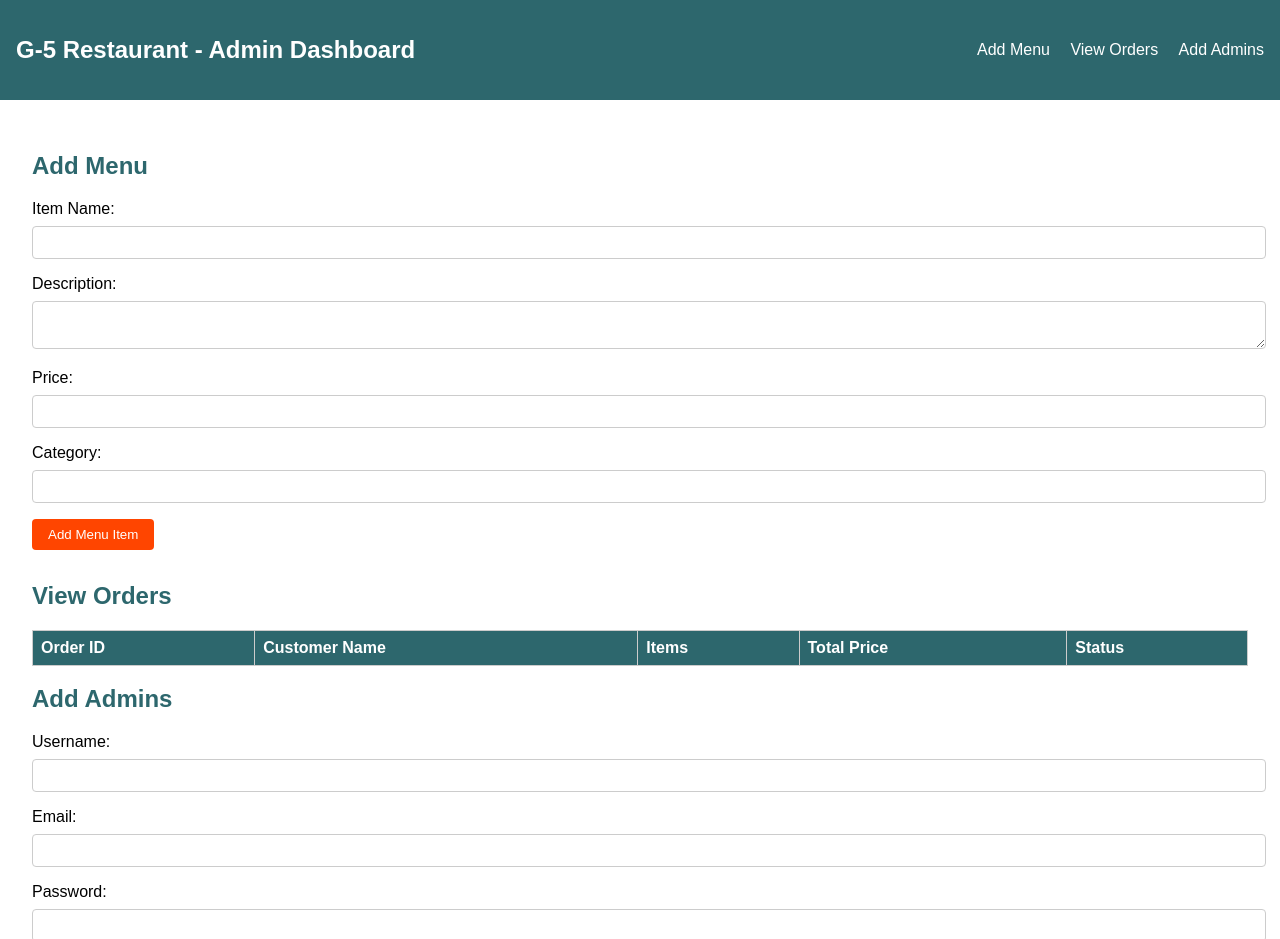
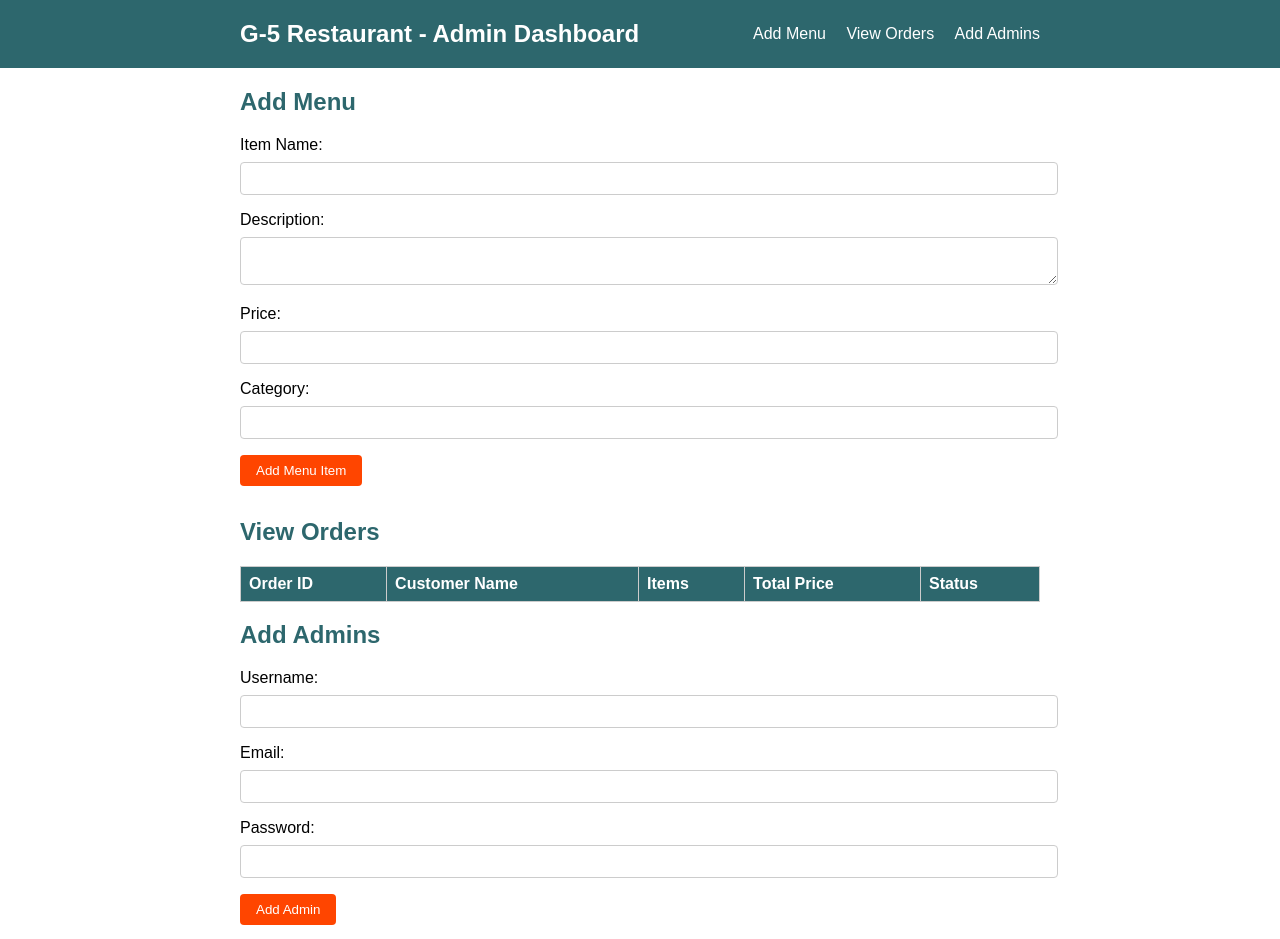
Before and after one commit to Ephraimdebel/Restaurant_Ordering_System_2024_25, a website: page Client/pages/dashboard.html in a window 1280 px wide. Shown: the top 939 px of the page. Drawn offline with Linux system fonts and the light colour scheme.

Commit message:
slight style modification

```diff
--- a/Client/pages/dashboard.html
+++ b/Client/pages/dashboard.html
@@ -74,6 +74,6 @@
     </section>
   </main>
 
-  <script src="js/app.js" type="module"></script>
+  <script src="../dist/pages/dashboard.js"></script>
 </body>
 </html>
--- a/Client/styles/dashboard.css
+++ b/Client/styles/dashboard.css
@@ -7,7 +7,7 @@ body {
   .navbar {
     background-color: #2d676d;
     color: white;
-    padding: 1rem;
+    padding: 0 15rem;
     display: flex;
     justify-content: space-between;
     align-items: center;
@@ -24,7 +24,7 @@ body {
   }
 
   main {
-    padding: 2rem;
+    padding: 0 15rem;
   }
 
   form {
```
